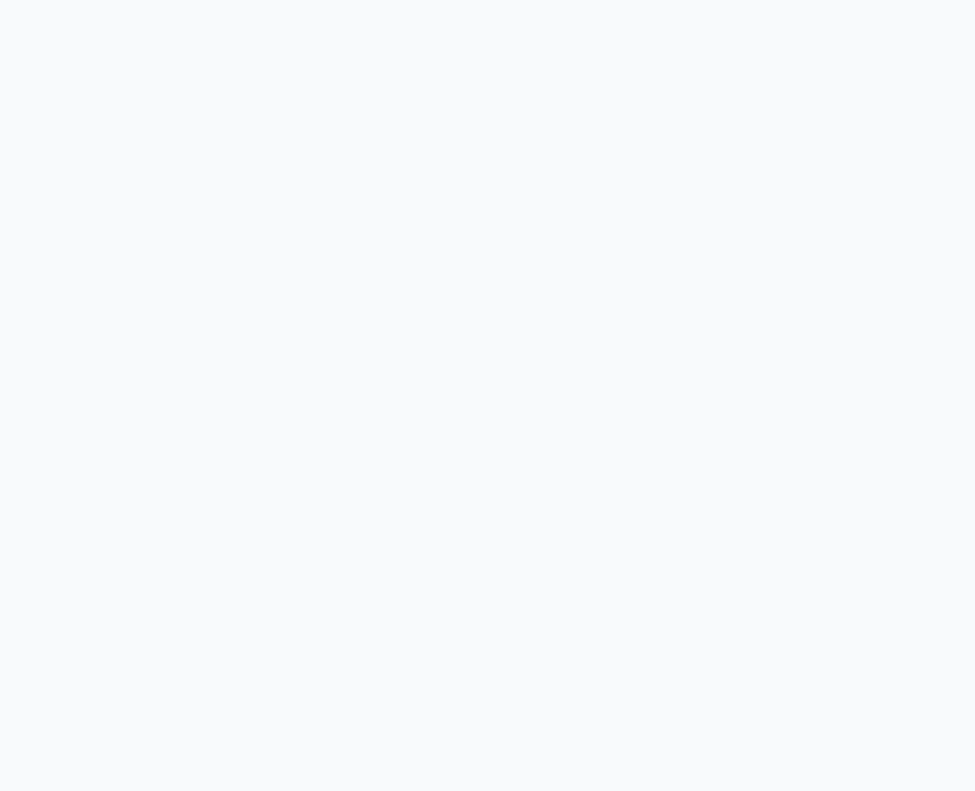
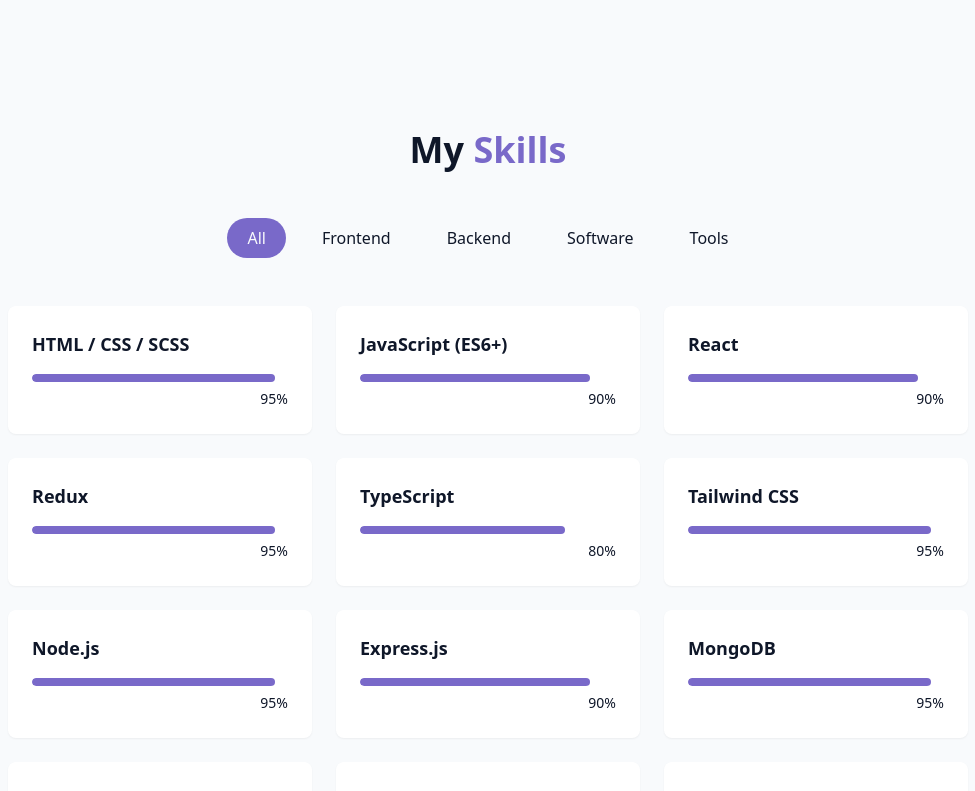
Before and after one commit to DariaRosen/Portfolio, a React (Vite) app: page / in a window 1280 px wide. Shown: the part 1640-2431 px from the top of the page, without its empty margins (152-1127 px from the left). Before the commit the page ends 1674 px from the top, so only its background shows below. Built offline with nearby package versions, Linux system fonts and the light colour scheme.

Commit message:
Add SkillsSection component

```diff
--- /dev/null
+++ b/src/components/SkillsSection.jsx
@@ -0,0 +1,113 @@
+import { useState } from "react";
+import { class_name } from "@/lib/utils";
+
+// -------------------------------
+// 🎯 SKILLS DATA
+// -------------------------------
+// Each skill has a name, proficiency level (0–100), and category.
+// Categories are used to filter the skills dynamically in the UI.
+const skills = [
+    // 🌐 Frontend
+    { name: "HTML / CSS / SCSS", level: 95, category: "frontend" },
+    { name: "JavaScript (ES6+)", level: 90, category: "frontend" },
+    { name: "React", level: 90, category: "frontend" },
+    { name: "Redux", level: 95, category: "frontend" },
+    { name: "TypeScript", level: 80, category: "frontend" },
+    { name: "Tailwind CSS", level: 95, category: "frontend" },
+
+    // ⚙️ Backend
+    { name: "Node.js", level: 95, category: "backend" },
+    { name: "Express.js", level: 90, category: "backend" },
+    { name: "MongoDB", level: 95, category: "backend" },
+    { name: "REST API Design", level: 95, category: "backend" },
+    { name: "SQL / PostgreSQL", level: 70, category: "backend" },
+
+    // 🧠 Software & Data
+    { name: "Python", level: 85, category: "software" },
+    { name: "MATLAB", level: 90, category: "software" },
+    { name: "C# / .NET", level: 95, category: "software" },
+    { name: "Java", level: 75, category: "software" },
+    { name: "R", level: 70, category: "software" },
+
+    // 🧰 Tools & Systems
+    { name: "Git / GitHub", level: 95, category: "tools" },
+    { name: "Jenkins / CI-CD", level: 95, category: "tools" },
+    { name: "Jira / Agile", level: 90, category: "tools" },
+    { name: "VS Code", level: 90, category: "tools" },
+    { name: "Excel / Power BI / QlikView", level: 95, category: "tools" },
+];
+
+// Available categories for the filter buttons
+const categories = ["all", "frontend", "backend", "software", "tools"];
+
+// -------------------------------
+// 💡 MAIN COMPONENT
+// -------------------------------
+export const SkillsSection = () => {
+    // Keeps track of which category is currently selected
+    const [activeCategory, setActiveCategory] = useState("all");
+
+    // Filters the skills list based on the selected category
+    const filteredSkills = skills.filter(
+        (skill) => activeCategory === "all" || skill.category === activeCategory
+    );
+
+    return (
+        <section id="skills" className="py-24 px-4 relative bg-secondary/30">
+            <div className="container mx-auto max-w-5xl">
+                {/* Section Header */}
+                <h2 className="text-3xl md:text-4xl font-bold mb-12 text-center">
+                    My <span className="text-primary">Skills</span>
+                </h2>
+
+                {/* Category Filter Buttons */}
+                <div className="flex flex-wrap justify-center gap-4 mb-12">
+                    {categories.map((category, key) => (
+                        <button
+                            key={key}
+                            onClick={() => setActiveCategory(category)}
+                            className={class_name(
+                                "px-5 py-2 rounded-full transition-colors duration-300 capitalize",
+                                activeCategory === category
+                                    ? "bg-primary text-primary-foreground"
+                                    : "bg-secondary/70 text-foreground hover:bg-secondary/50"
+                            )}
+                        >
+                            {category}
+                        </button>
+                    ))}
+                </div>
+
+                {/* Skill Cards Grid */}
+                <div className="grid grid-cols-1 sm:grid-cols-2 lg:grid-cols-3 gap-6">
+                    {filteredSkills.map((skill, key) => (
+                        <div
+                            key={key}
+                            className="bg-card p-6 rounded-lg shadow-xs card-hover"
+                        >
+                            {/* Skill name */}
+                            <div className="text-left mb-4">
+                                <h3 className="font-semibold text-lg">{skill.name}</h3>
+                            </div>
+
+                            {/* Skill progress bar */}
+                            <div className="w-full bg-secondary/50 h-2 rounded-full overflow-hidden">
+                                <div
+                                    className="bg-primary h-2 rounded-full origin-left animate-[grow_1.5s_ease-out]"
+                                    style={{ width: skill.level + "%" }}
+                                />
+                            </div>
+
+                            {/* Skill percentage */}
+                            <div className="text-right mt-1">
+                                <span className="text-sm text-muted-foreground">
+                                    {skill.level}%
+                                </span>
+                            </div>
+                        </div>
+                    ))}
+                </div>
+            </div>
+        </section>
+    );
+};
--- a/src/pages/Home.jsx
+++ b/src/pages/Home.jsx
@@ -3,6 +3,7 @@
 import { Navbar } from "../components/NavBar"
 import { HeroSection } from "../components/HeroSection"
 import { AboutSection } from "../components/AboutSection"
+import { SkillsSection } from "../components/SkillsSection"
 
 export const Home = () => {
     return (
@@ -20,6 +21,7 @@
             <main>
                 <HeroSection />
                 <AboutSection />
+                <SkillsSection />
             </main>
 
             {/* Footer */}
```
